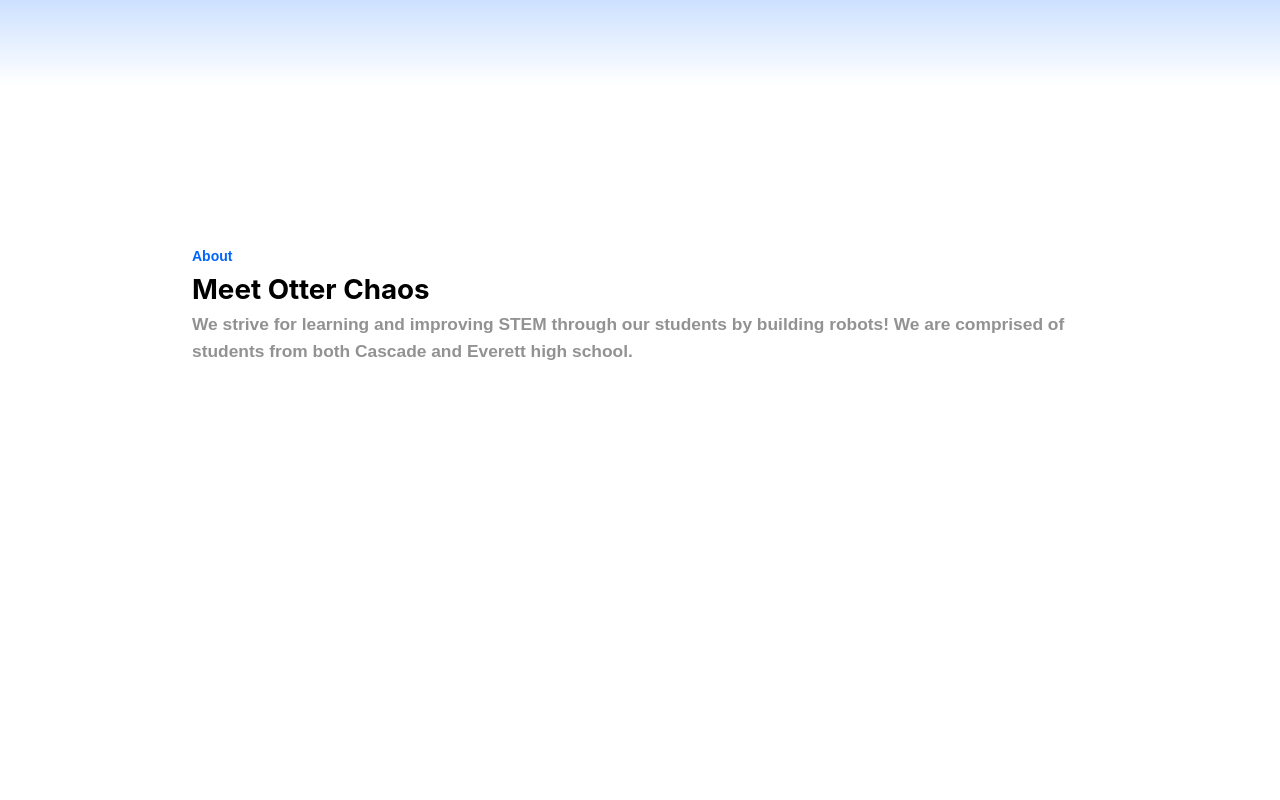
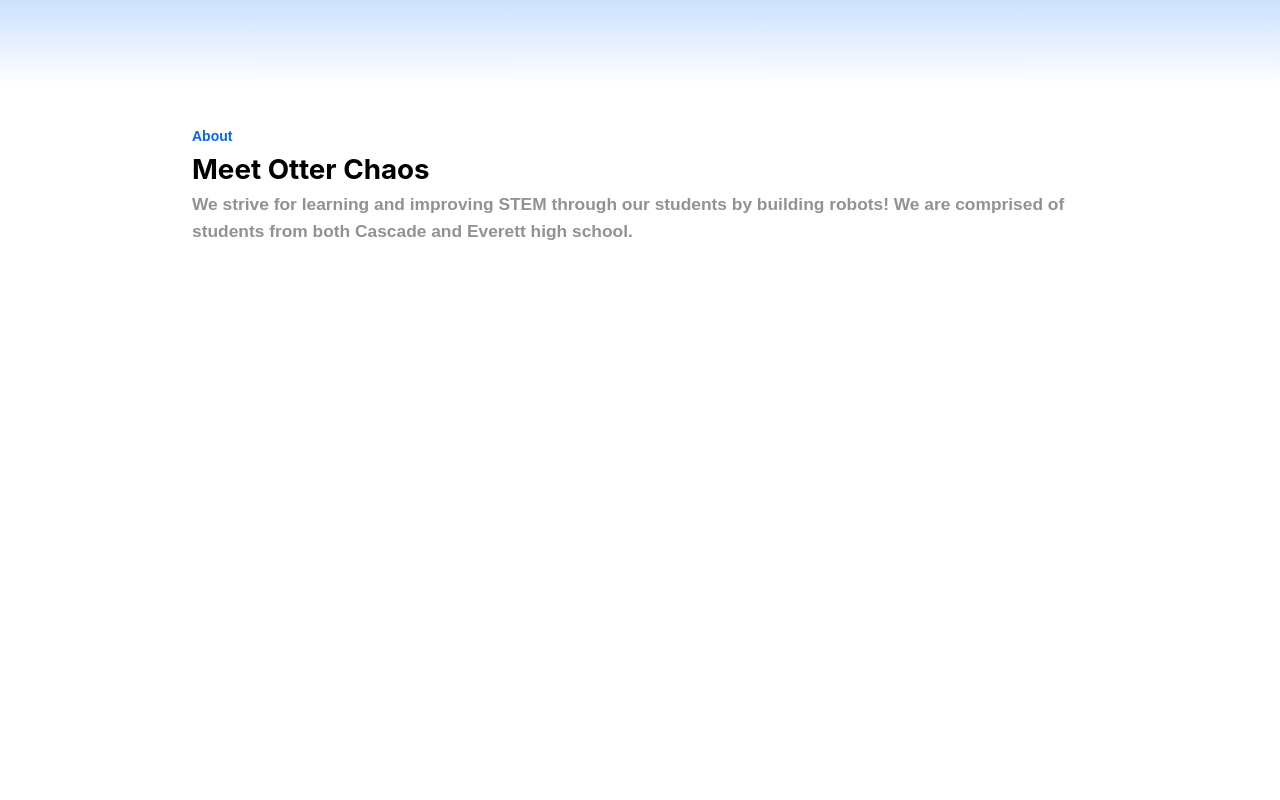
Before and after one commit to 4512OtterChaos/4512OtterChaos.github.io, a Gatsby site: page / in a window 1280 px wide. Shown: the part 1400-2200 px from the top of the page. Built offline with nearby package versions, Linux system fonts and the light colour scheme; Gatsby itself is replaced by a stand-in of ours; a web font is replaced by a local one.

Commit message:
fitted about section a bit

```diff
--- a/src/pages/index.js
+++ b/src/pages/index.js
@@ -72,7 +72,7 @@
 
 export default IndexPage
 
-const HeroAnimation = keyframes`
+const EnterAnimation = keyframes`
     from {
         opacity: 0;
         transform: translateY(100%);
@@ -149,31 +149,31 @@
     margin: 5vmin auto;
     max-width: 83vmin;
     text-align: center;
-  animation: ${HeroAnimation} 3s forwards cubic-bezier(0.2, 0.8, 0.2, 1);
+    animation: ${EnterAnimation} 3s forwards cubic-bezier(0.2, 0.8, 0.2, 1);
 
     span {
         font-family: "Inter", sans-serif;
         font-weight: bold;
         color: var(--main-grey-dark);
         letter-spacing: 0.5em;
-    animation: ${HeroAnimation} 0.8s forwards cubic-bezier(0.2, 0.8, 0.2, 1);
+        animation: ${EnterAnimation} 0.8s forwards cubic-bezier(0.2, 0.8, 0.2, 1);
     }
 
     h1 {
         margin: 10px 0 15px;
-    animation: ${HeroAnimation} 1s forwards cubic-bezier(0.2, 0.8, 0.2, 1);
+        animation: ${EnterAnimation} 1s forwards cubic-bezier(0.2, 0.8, 0.2, 1);
     }
 
     p {
         max-width: 76vmin;
         margin: 0 auto;
-    animation: ${HeroAnimation} 3s forwards cubic-bezier(0.2, 0.8, 0.2, 1);
+        animation: ${EnterAnimation} 3s forwards cubic-bezier(0.2, 0.8, 0.2, 1);
     }
 `
 const Ocean = styled.div`
     height: 35vmin;
     width: 100%;
-  margin: 45vmin 0;
+    margin: calc(20vh + 25vmin) 0 calc(45vmin + 20vh);
     background: var(--main-blue-dark);
     animation: ${WaveHeroAnimation} 4s cubic-bezier(0.2, 0.8, 0.2, 1) 1;
 `
@@ -187,10 +187,10 @@
     width: 100%;
     height: 22vmin;
     top: calc(-3 * 12vmin);
-  max-width: 1200px;
+    max-width: 60%;
 
     @media(max-width: 1260px){
-    width: 95%;
+        max-width: 95%;
     }
 `
 
@@ -203,10 +203,10 @@
     width: 100%;
     height: 12vmin;
     top: calc(-7 * 12vmin - 7vmin);
-  max-width: 1200px;
+    max-width: 60%;
 
     @media(max-width: 1260px){
-    width: 95%;
+        max-width: 95%;
     }
 `
 
@@ -250,12 +250,13 @@
     margin: 0 auto;
     position: absolute;
     bottom: 8vh;
-  left: calc(-55vmin + 50vw);
+    left: calc(85vw);
     animation: ${ChevronAnimation} 3.5s ease-in-out 4s 2;
 
+    /*
     @media(max-width: 1060px){
         left: calc(-48vmin + 50vw);
-  }
+    }*/
 `
 
 const Fade = styled.div`
@@ -266,14 +267,15 @@
 `
 
 const AboutSection = styled.div`
-  margin-top: 80vmin;
+    opacity: 0;
+    animation: ${EnterAnimation} 3s forwards cubic-bezier(0.2, 0.8, 0.2, 1);
+    animation-delay: 1s;
 `
 
 const VideoContainer = styled.div`
-  margin: 0px auto;
-  max-width: 1024px;
+    margin: 0 25%;
 
-  @media (max-width: 1124px) {
-    width: 90%;
+    @media (max-width: 1300px) {
+        margin: 0 15%;
     }
 `
```
Lines whose indentation alone changed are shown as unchanged.
